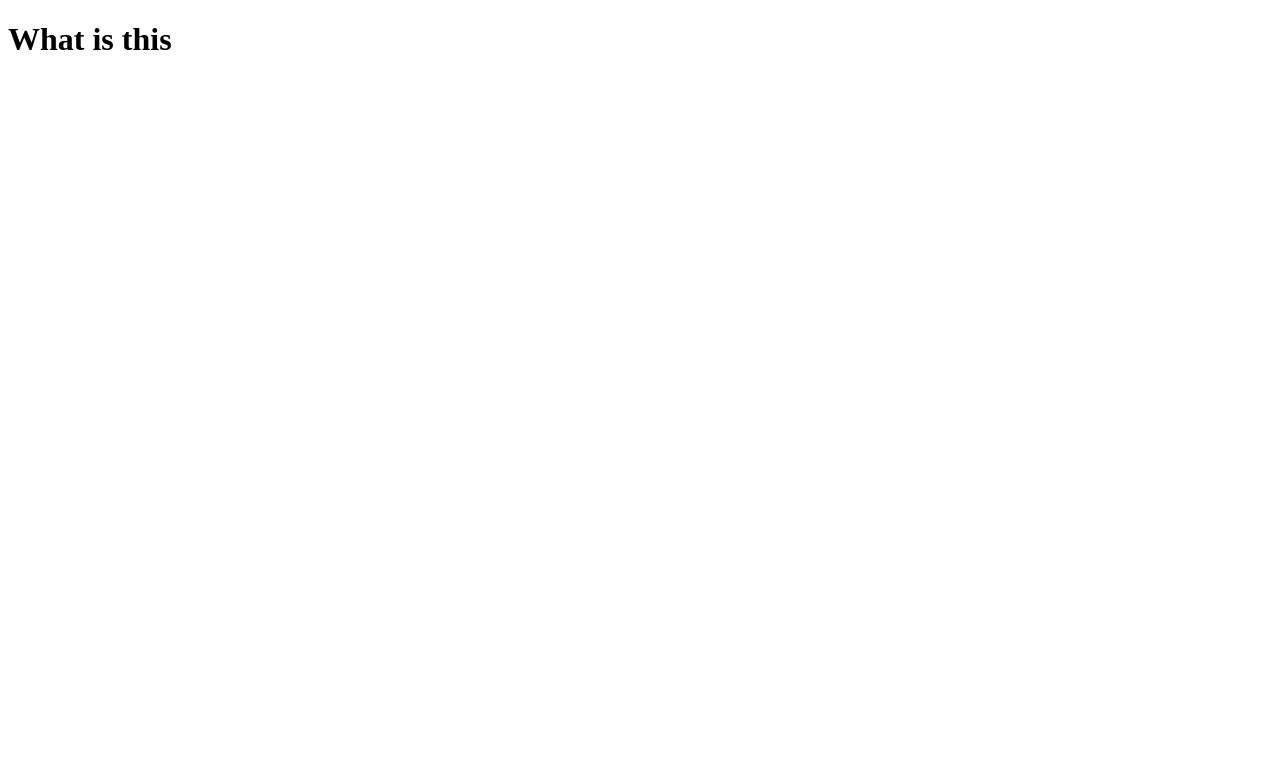
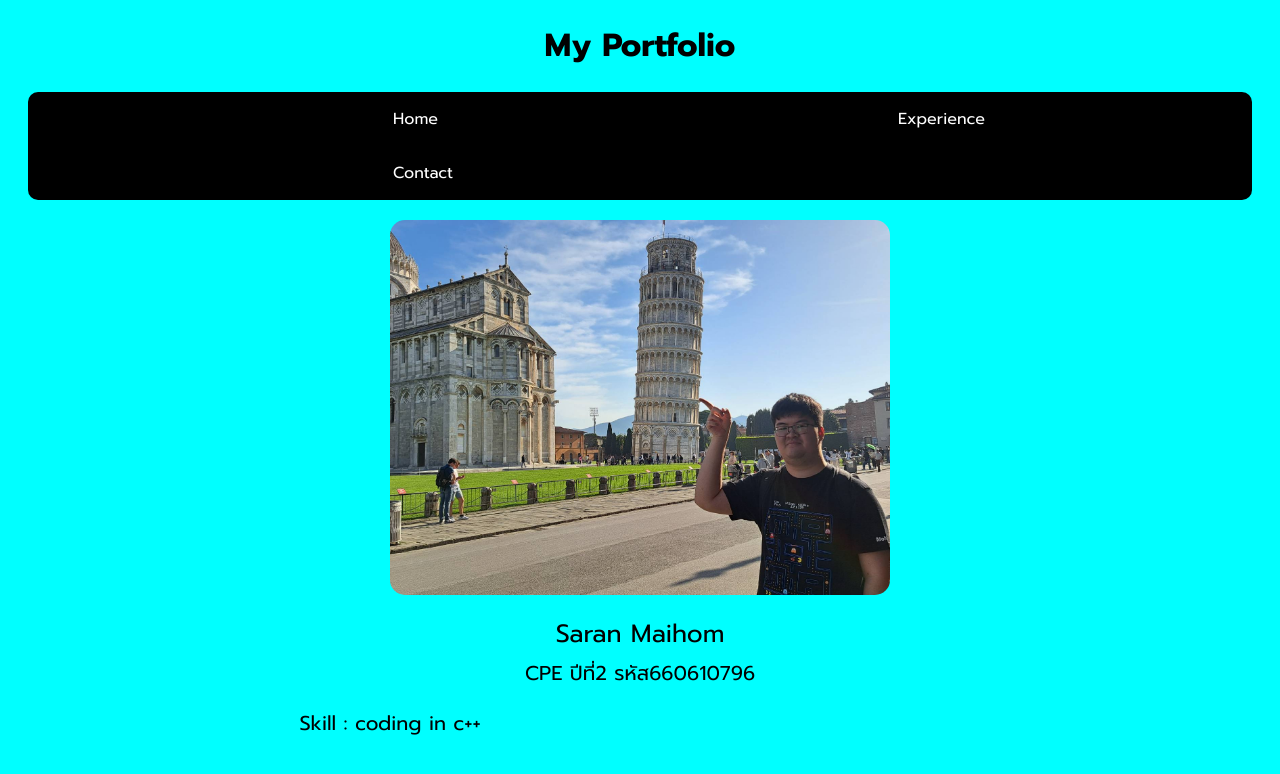
Before and after one commit to cpe207/lab02-SRTxz, a plain HTML site: page index.html in a window 1280 px wide. Drawn offline with Linux system fonts and the light colour scheme.

Commit message:
completed

```diff
--- /dev/null
+++ b/css/contact.css
@@ -0,0 +1,37 @@
+h1{
+    font-family: Prompt;
+    text-align: center;
+}
+body{
+    background-color:cyan;
+}
+ul {
+    list-style-type: none;
+    margin: 20px;
+    padding: 0px;
+    overflow: hidden;
+    background-color: black;
+    border-radius: 10px;
+}
+li {
+    display: inline;
+    font-family: Prompt;
+    float: left;
+}
+li a{
+    display: block;
+    color: white;
+    text-align: center;
+    text-decoration: none;
+    padding: 15px;
+    margin-left: 350px;
+    margin-right: 80px;
+}
+p3 a{
+    display: block;
+    text-align: center;
+    text-decoration: none;
+    font-family: Prompt;
+    color: black;
+    font-size: 20px;
+}
--- /dev/null
+++ b/css/exp.css
@@ -0,0 +1,53 @@
+h1{
+    font-family: Prompt;
+    text-align: center;
+}
+body{
+    background-color:cyan;
+}
+ul {
+    list-style-type: none;
+    margin: 20px;
+    padding: 0px;
+    overflow: hidden;
+    background-color: black;
+    border-radius: 10px;
+}
+li {
+    display: inline;
+    font-family: Prompt;
+    float: left;
+}
+li a{
+    display: block;
+    color: white;
+    text-align: center;
+    text-decoration: none;
+    padding: 15px;
+    margin-left: 350px;
+    margin-right: 80px;
+}
+p1{
+    display: block;
+    font-family: Prompt;
+    font-size: 20px;
+    font-weight: bold;
+    margin-left: 50px;
+
+}
+p2 a{
+    display:block;
+    font-family: Prompt;
+    font-size: 18px;
+    margin-top: 5px;
+    margin-left: 100px;
+    text-decoration: underline;
+    color: black;
+}
+p3{
+    display: block;
+    font-family: Prompt;
+    font-size: 18px;
+    margin-left: 100px;
+    margin-top: 10px;
+}
--- /dev/null
+++ b/css/index.css
@@ -0,0 +1,57 @@
+h1{
+    font-family: Prompt;
+    text-align: center;
+}
+body{
+    background-color:cyan;
+}
+img{
+    display: block;
+    margin-left: auto;
+    margin-right: auto;
+    width: 500px;
+    border-radius: 15px;
+}
+ul {
+    list-style-type: none;
+    margin: 20px;
+    padding: 0px;
+    overflow: hidden;
+    background-color: black;
+    border-radius: 10px;
+}
+li {
+    display: inline;
+    font-family: Prompt;
+    float: left;
+}
+li a{
+    display: block;
+    color: white;
+    text-align: center;
+    text-decoration: none;
+    padding: 15px;
+    margin-left: 350px;
+    margin-right: 80px;
+}
+p{
+    font-family: Prompt;
+    font-size: 20px;
+    text-align: center;
+    margin-right: 500px;
+    margin-bottom: 12px;
+}
+p1{
+    display: block;
+    font-family: Prompt;
+    text-align: center;
+    margin: 20px;
+    font-size: 25px;
+    margin-bottom: 5px;
+}
+p2{
+    display: block;
+    font-family: Prompt;
+    font-size: 20px;
+    text-align: center;
+}
--- a/index.html
+++ b/index.html
@@ -4,8 +4,19 @@
     <meta charset="UTF-8" />
     <meta name="viewport" content="width=device-width, initial-scale=1.0" />
     <title>My Portfolio</title>
+    <link rel="stylesheet" href="https://fonts.googleapis.com/css2?family=Prompt:ital,wght@0,100;0,200;0,300;0,400;0,500;0,600;0,700;0,800;0,900;1,100;1,200;1,300;1,400;1,500;1,600;1,700;1,800;1,900&display=swap">
+    <link rel="stylesheet" href="./css/index.css">
   </head>
   <body>
-    <h1>What is this</h1>
+    <h1>My Portfolio</h1>
+    <ul>
+      <li><a href="index.html">Home</a></li>
+      <li><a href="experience.html">Experience</a></li>
+      <li><a href="contact.html">Contact</a></li>
+    </ul>
+    <img src="./image/Profile.jpg" alt="profile">
+    <p1>Saran Maihom</p1>
+    <p2>CPE ปีที่2 รหัส660610796</p2>
+    <p>Skill : coding in c++</p>
   </body>
 </html>
```
Also changed, not shown: contact.html (added, +19 -0 lines), experience.html (added, +25 -0 lines), image/Profile.jpg (added).
